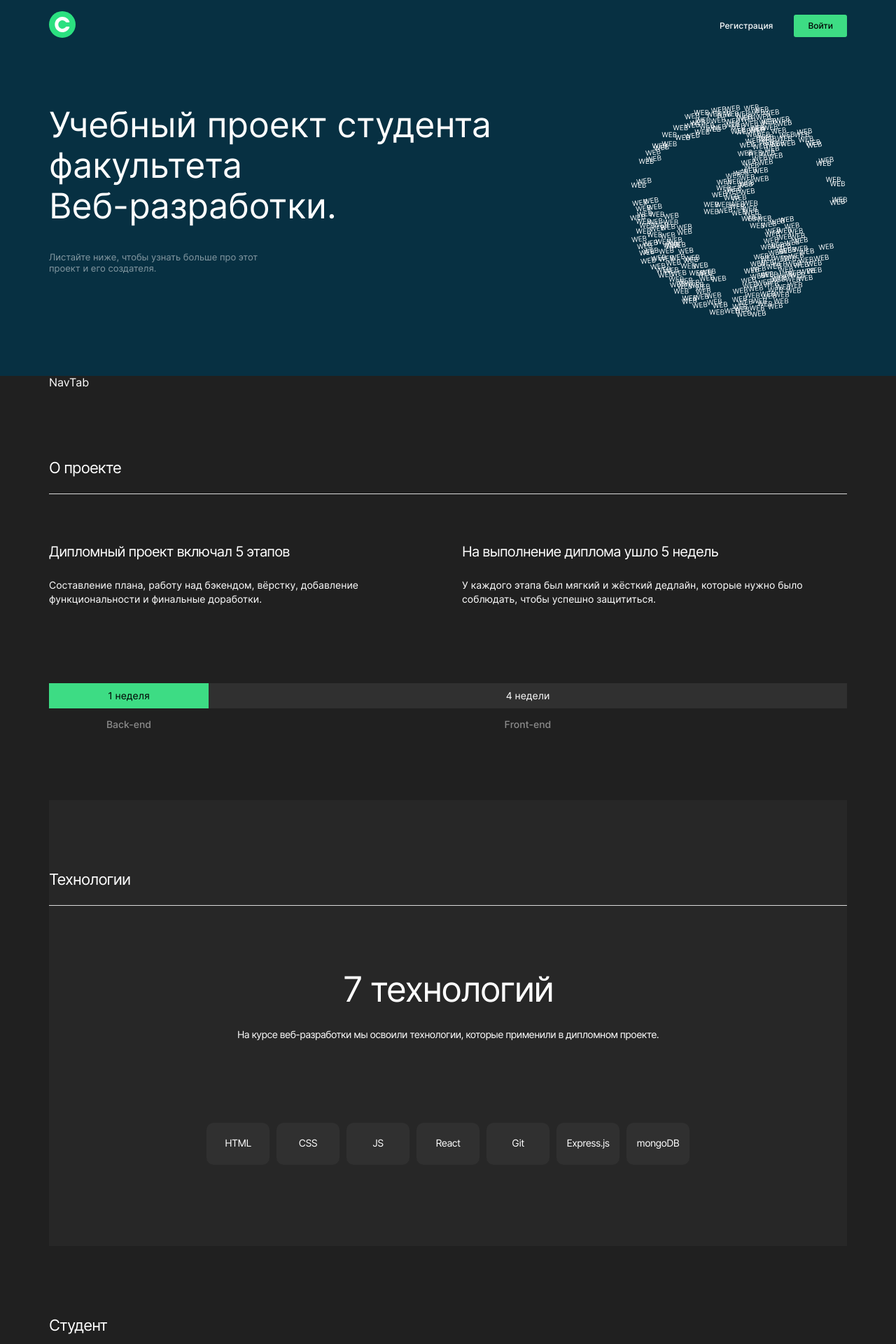
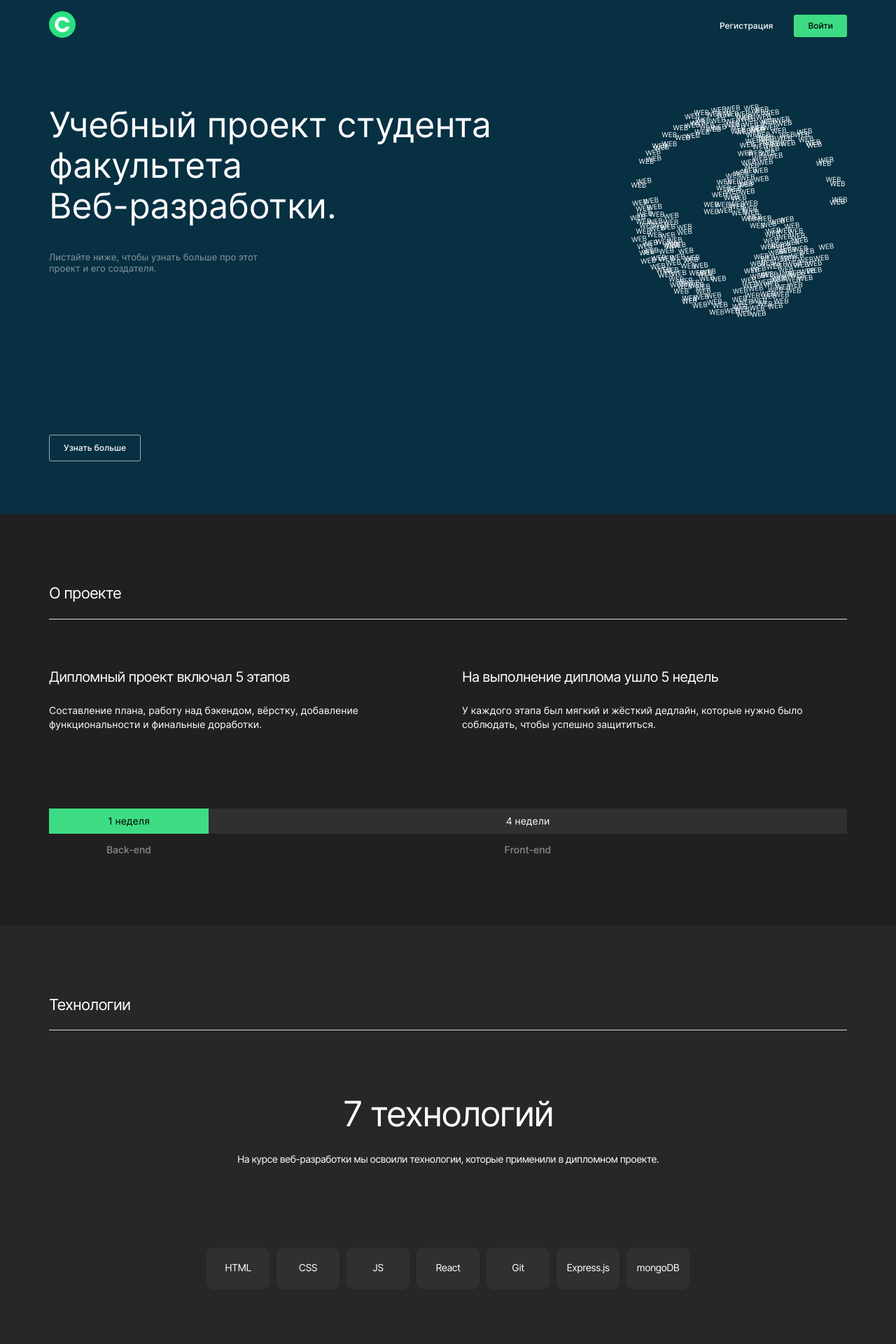
Before and after one commit to Fomenko-Elena/movies-explorer-frontend, a React (Create React App) app: page / in a window 1280 px wide. Shown: the top 1920 px of the page at 70% size. Built offline with nearby package versions, Linux system fonts and the light colour scheme.

Commit message:
FindMore buton, Tech background

```diff
--- a/src/components/AboutProject/AboutProject.css
+++ b/src/components/AboutProject/AboutProject.css
@@ -3,6 +3,7 @@
   flex-direction: column;
   margin: 100px 0;
   position: relative;
+  scroll-margin-block-start: 100px;
 }
 
 .about-project__header {
--- a/src/components/AboutProject/AboutProject.jsx
+++ b/src/components/AboutProject/AboutProject.jsx
@@ -1,10 +1,12 @@
 import Layout from "../Layout/Layout"
 import './AboutProject.css'
 
-function AboutProject(props) {
+function AboutProject({
+  forwardedRef,
+}) {
   return (
     <Layout>
-      <section className='about-project'>
+      <section ref={forwardedRef} className='about-project'>
 
         <div className="about-project__header">
           <h1 className="about-project__header-item">О проекте</h1>
--- a/src/components/Layout/Layout.css
+++ b/src/components/Layout/Layout.css
@@ -4,6 +4,10 @@
 
 .layout_blue {
   background-color: #073042;
+}
+
+.layout_gray {
+  background-color: #272727;
 }
 
 .layout-inner {
--- a/src/components/Layout/Layout.jsx
+++ b/src/components/Layout/Layout.jsx
@@ -1,18 +1,18 @@
+import classNames from 'classnames';
 import { LayoutHighlight } from '../../utils/constants'
 import './Layout.css'
 
-function Layout(props) {
-  function getHighlightClassName() {
-    switch(props.highlight) {
-      case LayoutHighlight.Blue: return "layout layout_blue";
-      default: return "layout";
-    }
-  }
-
+function Layout({
+  highlight,
+  children,
+}) {
   return (
-    <div className={getHighlightClassName()}>
+    <div className={classNames('layout', {
+      'layout_blue': highlight === LayoutHighlight.Blue,
+      'layout_gray': highlight === LayoutHighlight.Gray,
+    })}>
       <div className='layout-inner'>
-        {props.children}
+        {children}
       </div>
     </div>
   )
--- a/src/components/Main/Main.jsx
+++ b/src/components/Main/Main.jsx
@@ -1,16 +1,24 @@
+import { createRef } from "react"
 import AboutMe from "../AboutMe/AboutMe"
 import AboutProject from "../AboutProject/AboutProject"
-import NavTab from "../NavTab/NavTab"
 import Portfolio from "../Portfolio/Portfolio"
 import Promo from "../Promo/Promo"
 import Techs from "../Techs/Techs"
 
-function Main(props) {
+function Main() {
+  const aboutProjectRef = createRef()
+
+  function handleFindMore() {
+    aboutProjectRef.current.scrollIntoView({
+      behavior: 'smooth',
+      block: 'start'
+    })
+  }
+
   return (
     <main className="content">
-      <Promo/>
-      <NavTab/>
-      <AboutProject/>
+      <Promo OnFindMore={handleFindMore}/>
+      <AboutProject forwardedRef={aboutProjectRef}/>
       <Techs/>
       <AboutMe/>
       <Portfolio/>
--- a/src/components/NavTab/NavTab.jsx
+++ /dev/null
@@ -1,13 +0,0 @@
-import Layout from "../Layout/Layout"
-
-function NavTab(props) {
-  return (
-    <Layout isHighlighted={true}>
-      <section class='NavTab'>
-        NavTab
-      </section>
-    </Layout>
-  )
-}
-
-export default NavTab
--- a/src/components/Promo/Promo.css
+++ b/src/components/Promo/Promo.css
@@ -1,8 +1,12 @@
 .promo {
+  padding: 75px 0;
+}
+
+.promo_main {
   display: flex;
   flex-direction: row;
-  padding-top: 75px;
   gap: 190px;
+  padding-bottom: 84px;
 }
 
 .promo__landing_logo {
@@ -34,3 +38,20 @@
   padding: 36px 0 146px 0;
   margin: 0;
 }
+
+.promo_about {
+  color: #FFF;
+  font-size: 12px;
+  font-style: normal;
+  font-weight: 500;
+  line-height: 16px;
+  padding: 10px 20px;
+  border-radius: 3px;
+  border: 1px solid rgba(255, 255, 255, 0.6);
+  background-color: transparent;
+  transition: opacity 0.1s linear;
+}
+
+.promo_about:hover {
+  opacity: 0.8;
+}
--- a/src/components/Promo/Promo.jsx
+++ b/src/components/Promo/Promo.jsx
@@ -3,10 +3,17 @@ import landingLogoPath from '../../images/landing-logo.svg'
 import './Promo.css'
 import { LayoutHighlight } from '../../utils/constants'
 
-function Promo(props) {
+function Promo({
+  OnFindMore,
+}) {
+  function handleFindMoreClick() {
+    OnFindMore();
+  }
+
   return (
     <Layout highlight={LayoutHighlight.Blue}>
       <section className="promo">
+        <div className='promo_main'>
           <div className="promo__left-pane">
             <h1 className="promo__header">Учебный проект студента факультета <span className="promo__header_nowrap">Веб-разработки</span>.</h1>
             <p className="promo__info">Листайте ниже, чтобы узнать больше про этот проект и его создателя.</p>
@@ -14,6 +21,8 @@ function Promo(props) {
           <div className="promo__right-pane">
             <img className="promo__landing-logo" src={landingLogoPath} alt="Логотип проекта"></img>
           </div>
+        </div>
+        <button className="promo_about" onClick={handleFindMoreClick}>Узнать больше</button>
       </section>
     </Layout>
   )
--- a/src/components/Techs/Techs.jsx
+++ b/src/components/Techs/Techs.jsx
@@ -1,10 +1,11 @@
+import { LayoutHighlight } from "../../utils/constants"
 import Layout from "../Layout/Layout"
 import './Techs.css'
 
 
 function Techs(props) {
   return (
-    <Layout>
+    <Layout highlight={LayoutHighlight.Gray}>
       <section className='techs'>
         <div className="techs__header">
             <h1 className="techs__header-item">Технологии</h1>
--- a/src/utils/constants.js
+++ b/src/utils/constants.js
@@ -24,6 +24,7 @@ export const noUser = {
 export const LayoutHighlight = {
   Default: '',
   Blue: 'blue',
+  Gray: 'gray',
 }
 
 export const nameValidationSettiings = {
```
Lines whose indentation alone changed are shown as unchanged.
